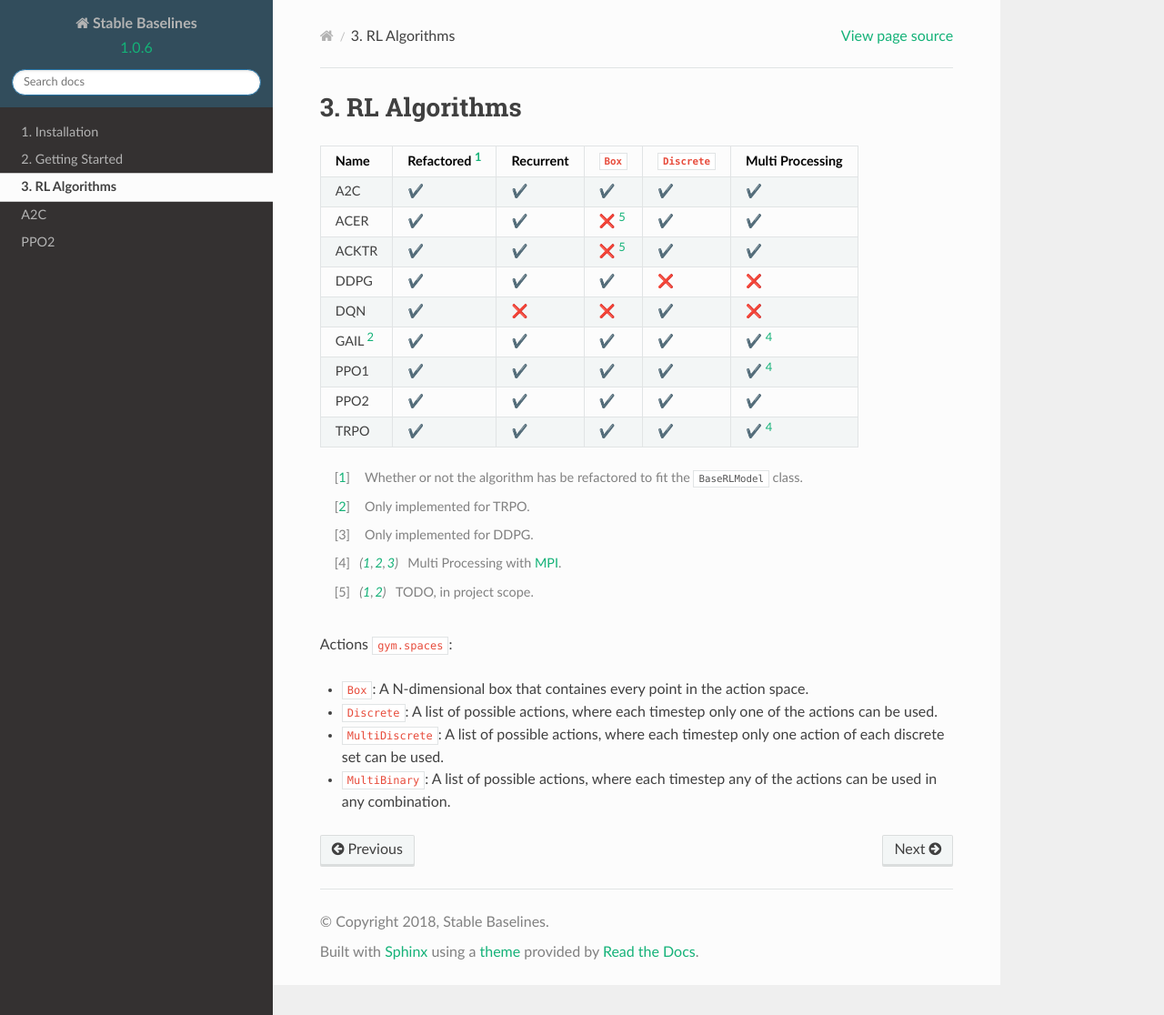
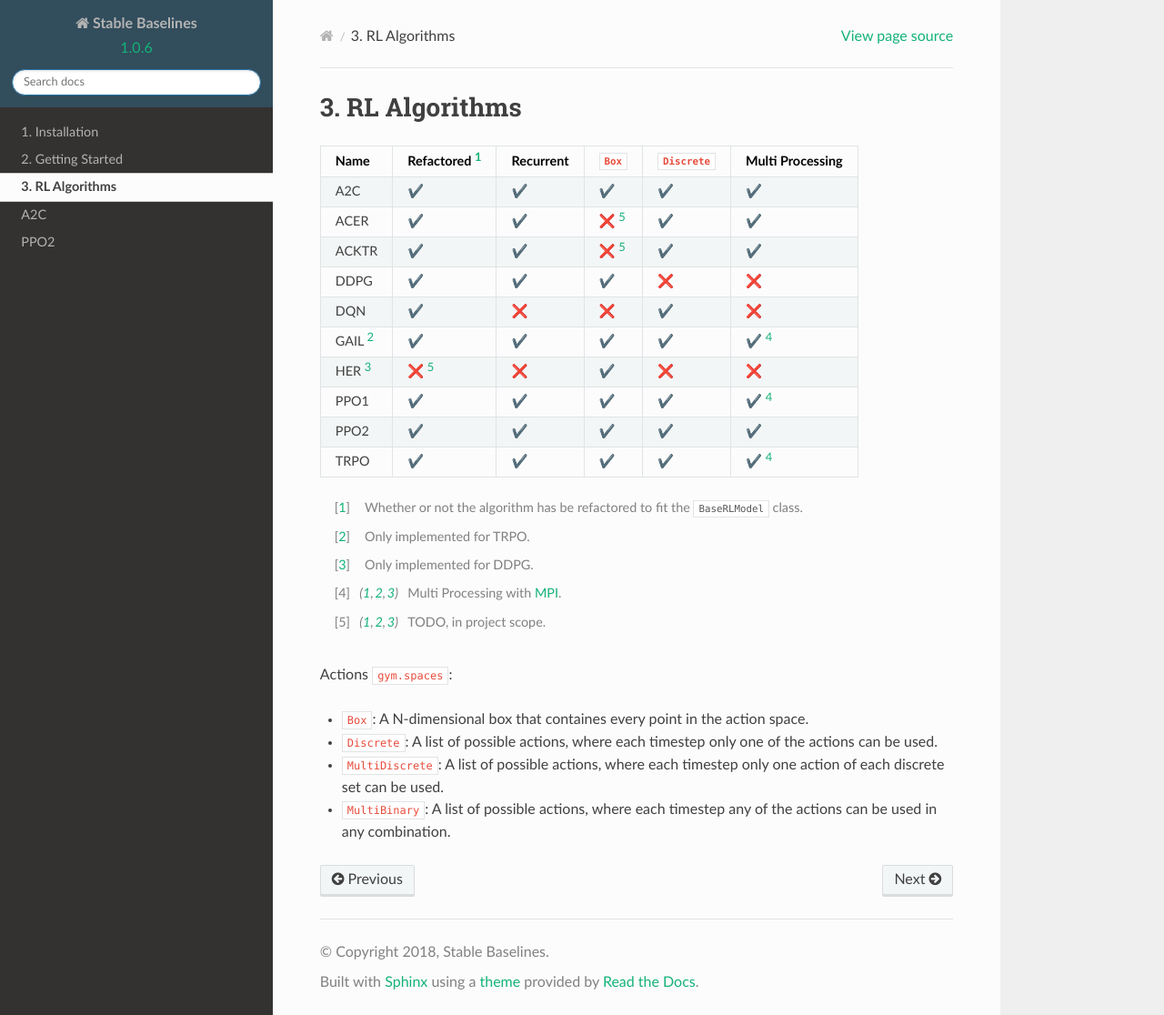
Before and after one commit to openai/baselines, a Sphinx documentation site: the page built from docs/guide/algos.rst, in a window 1280 px wide and 1116 px high. Shown: the whole window at 91% size. Built offline with Sphinx 7.4.7 and the Read the Docs theme 2.0.0, drawn with Linux system fonts in a browser that asks for light colours.

Commit message:
[ci skip] Fix table issue

```diff
--- a/docs/guide/algos.rst
+++ b/docs/guide/algos.rst
@@ -18,6 +18,7 @@
 DDPG         ✔️                        ✔️         ✔️           ❌           ❌
 DQN          ✔️                        ❌        ❌           ✔️            ❌
 GAIL [#f2]_  ✔️                        ✔️         ✔️           ✔️            ✔️ [#f4]_
+HER [#f3]_   ❌ [#f5]_                ❌         ✔️            ❌            ❌
 PPO1         ✔️                        ✔️         ✔️           ✔️            ✔️ [#f4]_
 PPO2         ✔️                        ✔️         ✔️           ✔️            ✔️
 TRPO         ✔️                        ✔️         ✔️           ✔️            ✔️ [#f4]_
```
